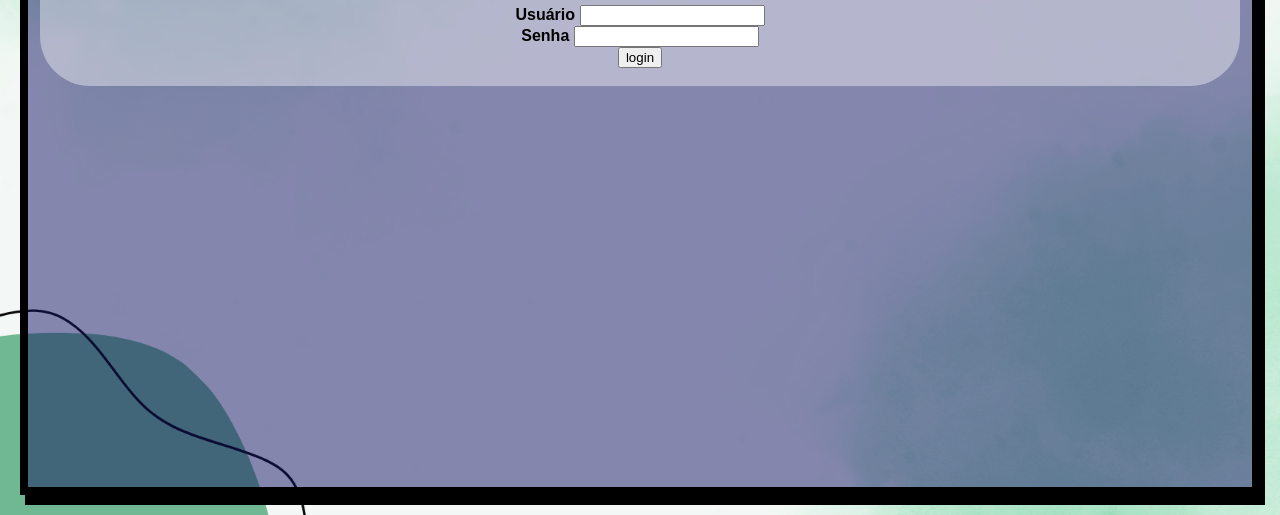
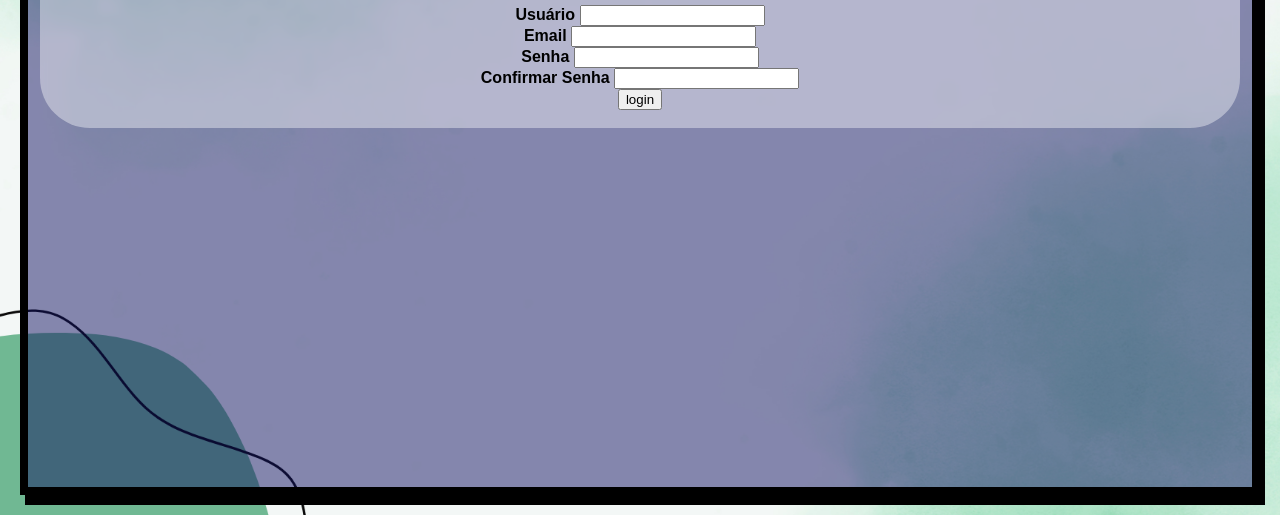
Before and after one commit to ElaineDutra/CursoINF, a plain HTML site: page TodoList/to do list.html in a window 1280 px wide. Shown: the part 285-800 px from the top of the page. Drawn offline with Linux system fonts and the light colour scheme.

Commit message:
Versão 2.1

```diff
--- a/TodoList/to do list.html
+++ b/TodoList/to do list.html
@@ -13,12 +13,21 @@
             </div>
             <div class="card-content">
                 <div class="card-content-area">
-                    <label for="usuario"> Usuário</label>
+                    <label for="usuario">Usuário</label>
                     <input type="text" id="usuario" autocomplete="off"></input>
                 </div>
+                <div class="card-content">
+                    <div class="card-content-area">
+                        <label for="usuario">Email</label>
+                        <input type="text" id="usuario" autocomplete="off"></input>
+                    </div>
                 <div class="card-content-area">
                     <label for="password">Senha</label>
                     <input type="password" id="password" autocomplete="off"></input>
+                </div>
+                <div class="card-content-area">
+                    <label for="confirm">Confirmar Senha</label>
+                    <input type="password" id="confirm" autocomplete="off"></input>
                 </div>
             </div>
             <div class="card-footer">
```
